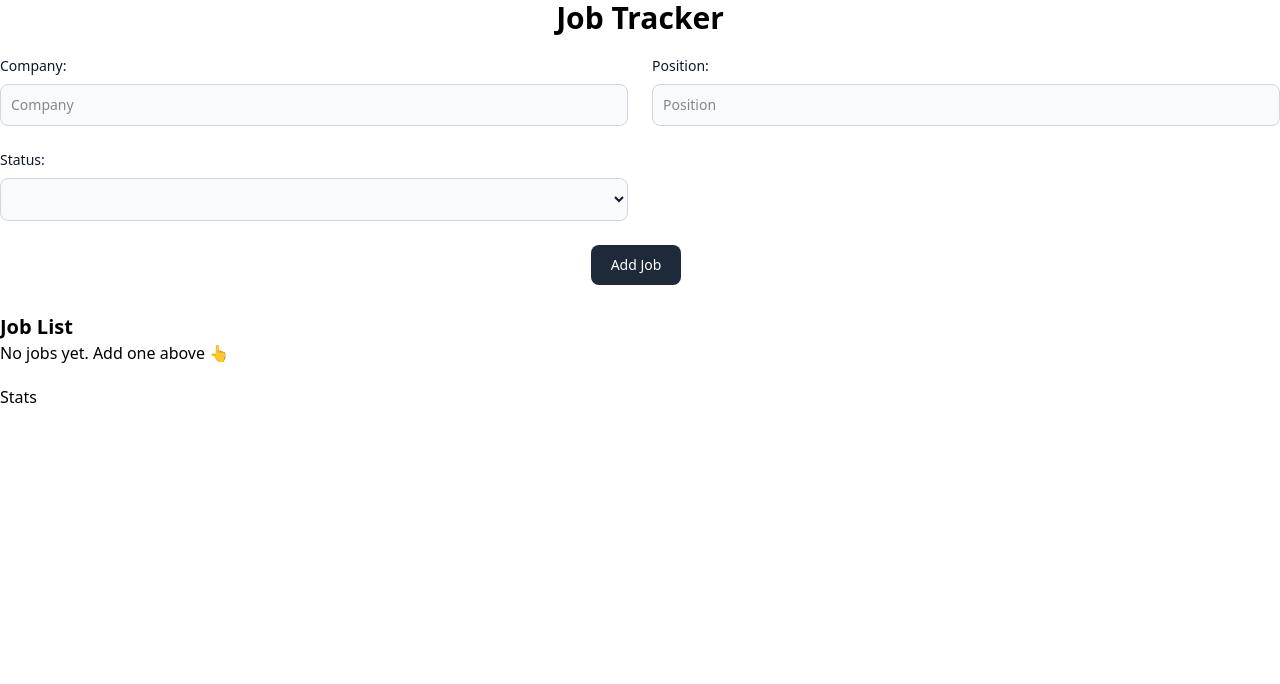
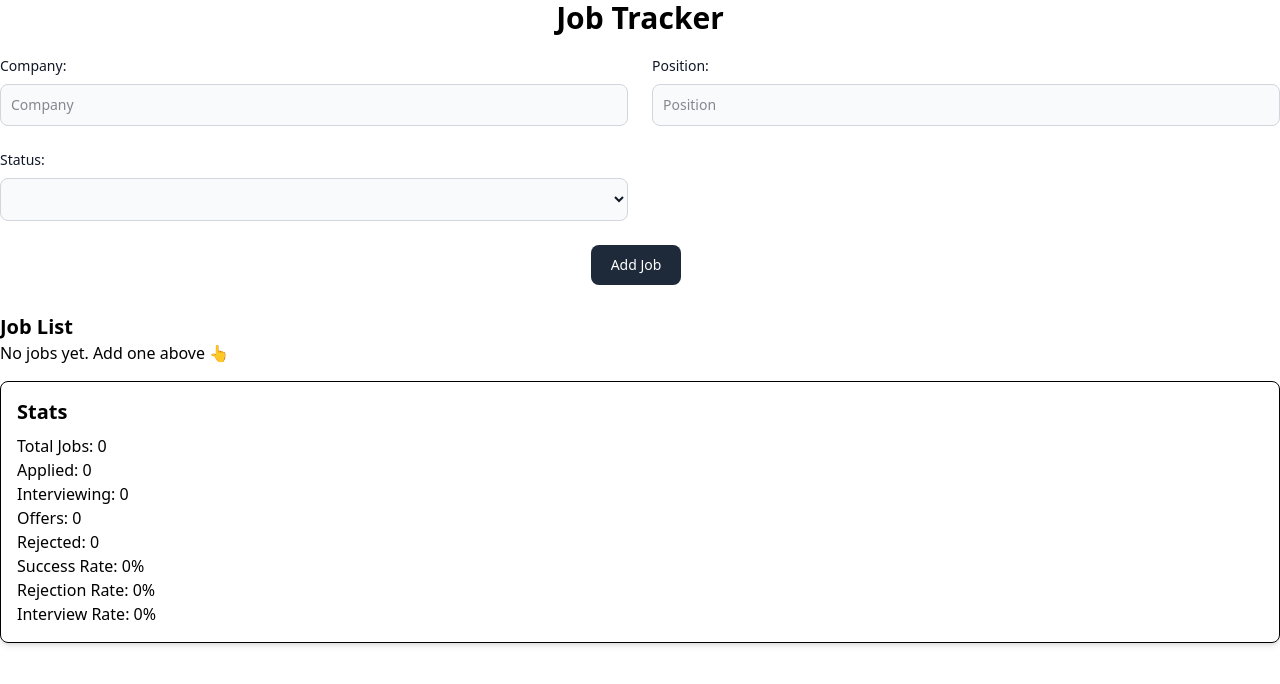
Before and after one commit to codebyAvijit/job-tracker, a React (Vite) app: page / in a window 1280 px wide. Shown: the top 684 px of the page. Built offline with nearby package versions, Linux system fonts and the light colour scheme.

Commit message:
stats section added

```diff
--- a/src/App.jsx
+++ b/src/App.jsx
@@ -1,5 +1,6 @@
 import React, { useState } from "react";
 import AddJobForm from "./components/AddJobForm";
+import StatsSection from "./components/StatsSection";
 
 const App = () => {
   const [jobs, setJobs] = useState([]);
@@ -114,7 +115,7 @@ const App = () => {
         )}
       </div>
 
-      <div className="mt-5">Stats</div>
+      <StatsSection jobs={jobs} />
     </>
   );
 };
--- /dev/null
+++ b/src/components/StatsSection.jsx
@@ -0,0 +1,36 @@
+import React from "react";
+
+const StatsSection = ({ jobs }) => {
+  const stats = jobs.reduce(
+    (acc, job) => {
+      acc.total++;
+      acc[job.status] = (acc[job.status] || 0) + 1;
+      return acc;
+    },
+    { total: 0, applied: 0, interviewing: 0, offer: 0, rejected: 0 }
+  );
+  const successRate =
+    stats.total > 0 ? ((stats.offer / stats.total) * 100).toFixed(1) : 0;
+
+  const rejectionRate =
+    stats.total > 0 ? ((stats.rejected / stats.total) * 100).toFixed(1) : 0;
+
+  const interviewRate =
+    stats.total > 0 ? ((stats.interviewing / stats.total) * 100).toFixed(1) : 0;
+
+  return (
+    <div className="p-4 border rounded-lg mt-4 shadow-md">
+      <h2 className="text-xl font-bold mb-2">Stats</h2>
+      <p>Total Jobs: {stats.total}</p>
+      <p>Applied: {stats.applied}</p>
+      <p>Interviewing: {stats.interviewing}</p>
+      <p>Offers: {stats.offer}</p>
+      <p>Rejected: {stats.rejected}</p>
+      <p>Success Rate: {successRate}%</p>
+      <p>Rejection Rate: {rejectionRate}%</p>
+      <p>Interview Rate: {interviewRate}%</p>
+    </div>
+  );
+};
+
+export default StatsSection;
```
